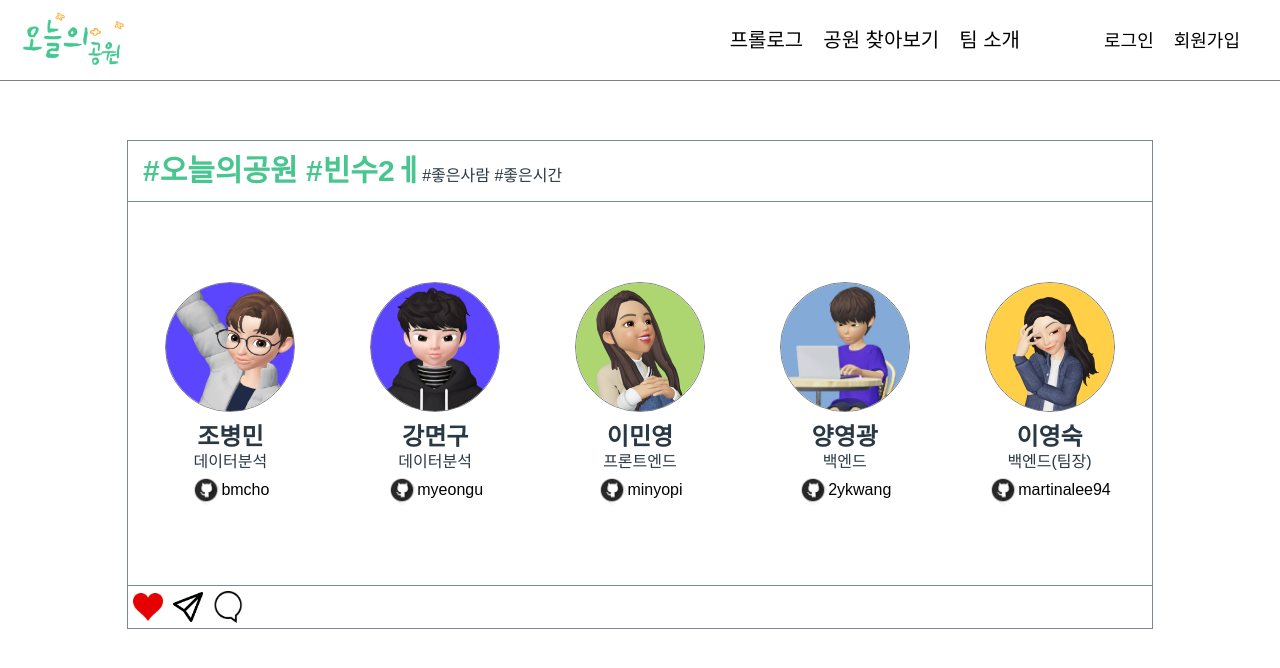
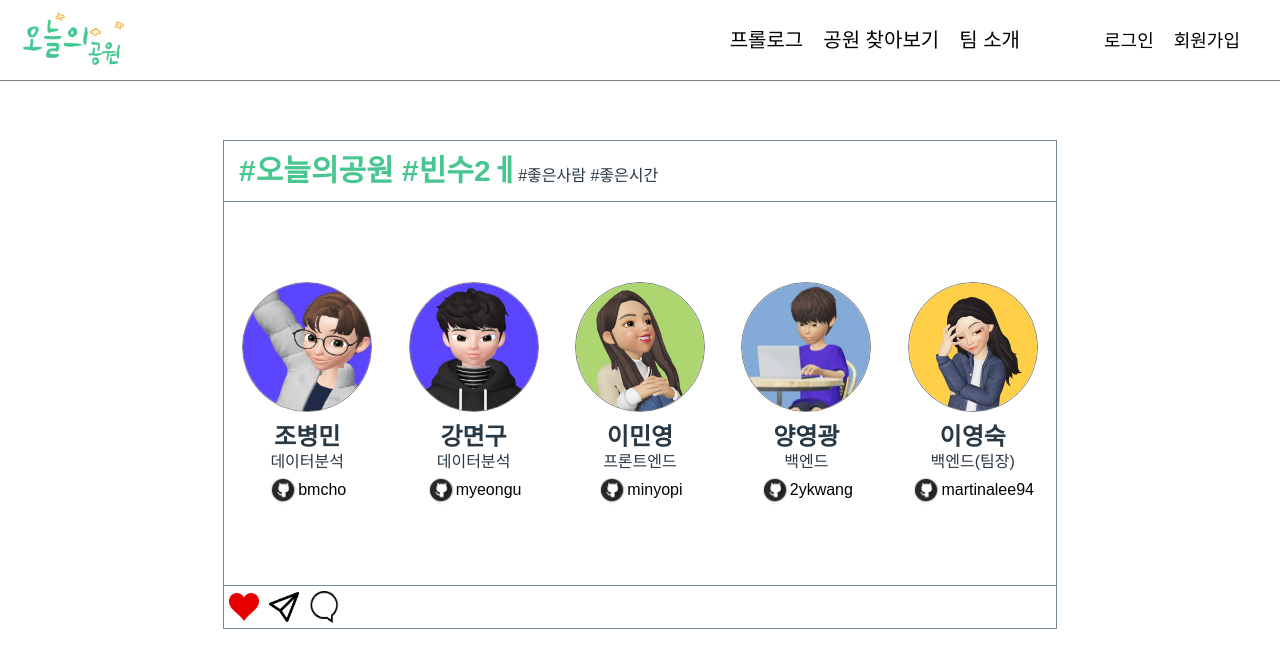
Before and after one commit to 2ykwang/today-park, a React (Create React App) app in the folder frontend/: page /teamIntro in a window 1280 px wide. Shown: the top 668 px of the page. Built offline with nearby package versions, Linux system fonts and the light colour scheme; no server answers; a web font is replaced by a local one.

Commit message:
feat: 팀페이지 width 변경

```diff
--- a/frontend/src/css/teamIntro.css
+++ b/frontend/src/css/teamIntro.css
@@ -1,6 +1,6 @@
 #teamIntro {
   border: 1px solid lightslategray;
-  width: 80vw;
+  width: 65vw;
   display: flex;
   flex-direction: column;
   margin: 140px auto auto auto;
```
